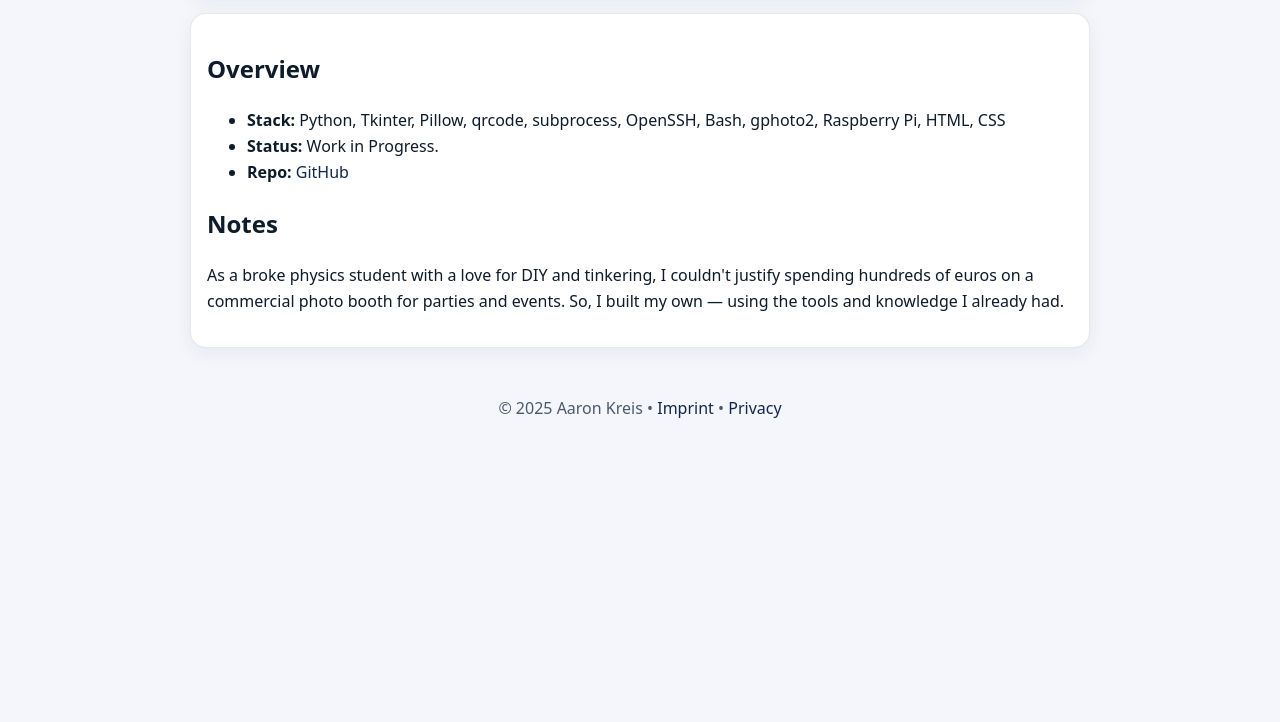
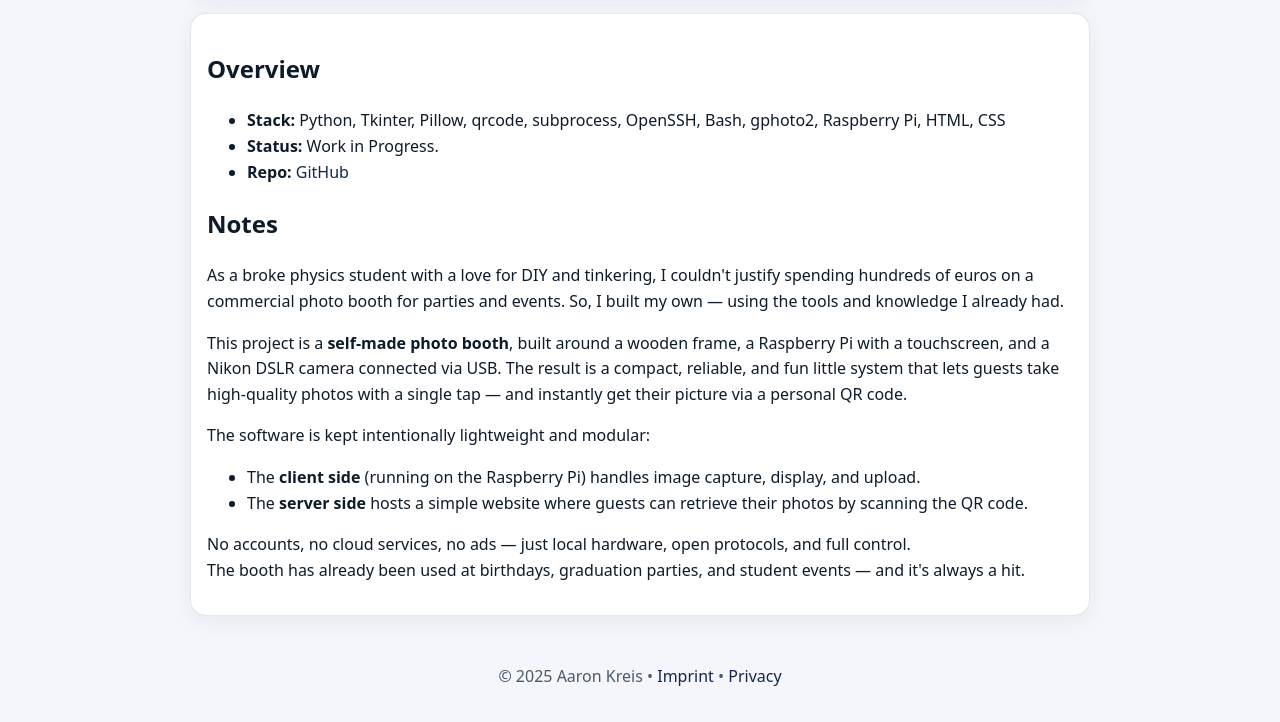
Before and after one commit to AaronKreisvT/homepage, a plain HTML site: page projects/photobooth.html in a window 1280 px wide. Shown: the part 285-1007 px from the top of the page. Before the commit the page ends 800 px from the top, so only its background shows below. Drawn offline with Linux system fonts and the light colour scheme.

Commit message:
Update site 2025-09-22 23:49:57

```diff
--- a/projects/photobooth.html
+++ b/projects/photobooth.html
@@ -31,6 +31,14 @@
 
       <h2>Notes</h2>
       <p>As a broke physics student with a love for DIY and tinkering, I couldn't justify spending hundreds of euros on a commercial photo booth for parties and events. So, I built my own — using the tools and knowledge I already had.</p>
+      <p>This project is a <strong>self-made photo booth</strong>, built around a wooden frame, a Raspberry Pi with a touchscreen, and a Nikon DSLR camera connected via USB. The result is a compact, reliable, and fun little system that lets guests take high-quality photos with a single tap — and instantly get their picture via a personal QR code.</p>
+      <p>The software is kept intentionally lightweight and modular:</p>
+      <ul>
+        <li>The <strong>client side</strong> (running on the Raspberry Pi) handles image capture, display, and upload.</li>
+        <li>The <strong>server side</strong> hosts a simple website where guests can retrieve their photos by scanning the QR code.</li>
+      </ul>
+      <p>No accounts, no cloud services, no ads — just local hardware, open protocols, and full control.<br>
+The booth has already been used at birthdays, graduation parties, and student events — and it's always a hit.</p>
     </section>
   </main>
 
```
